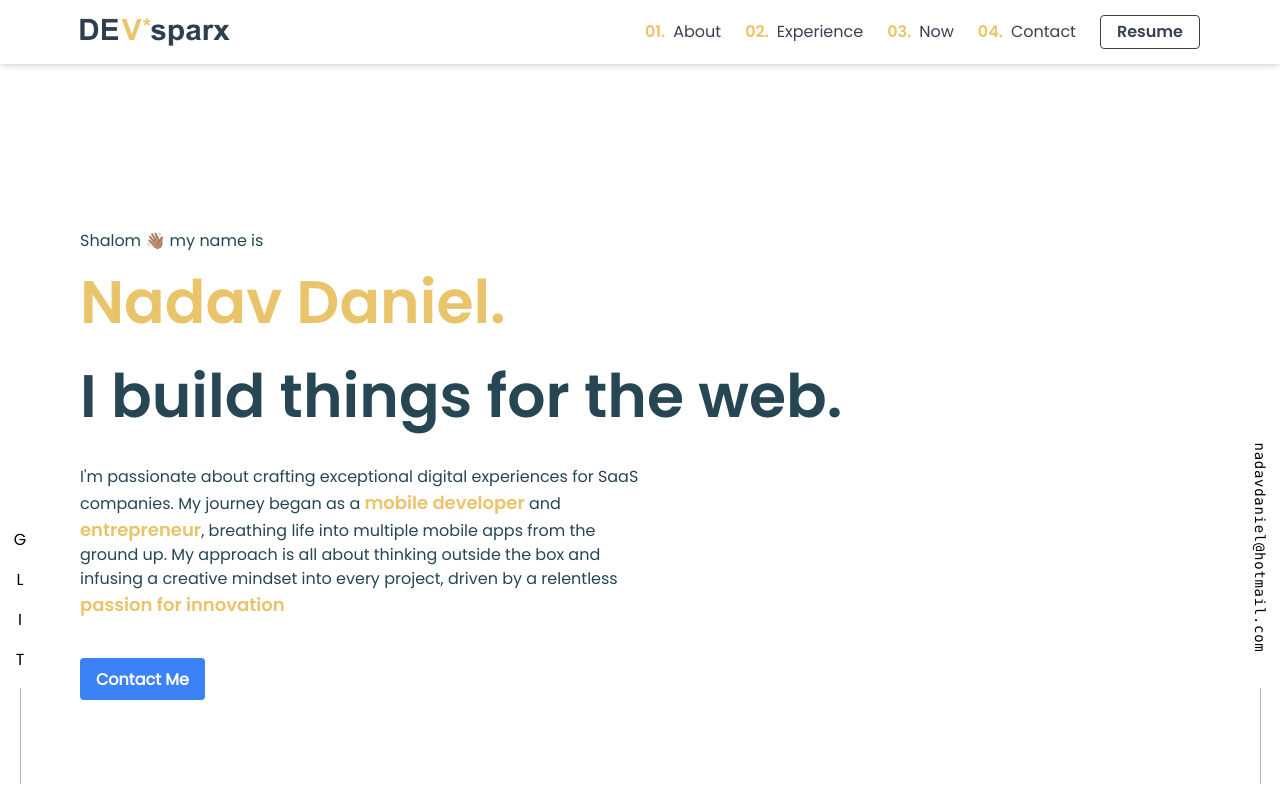
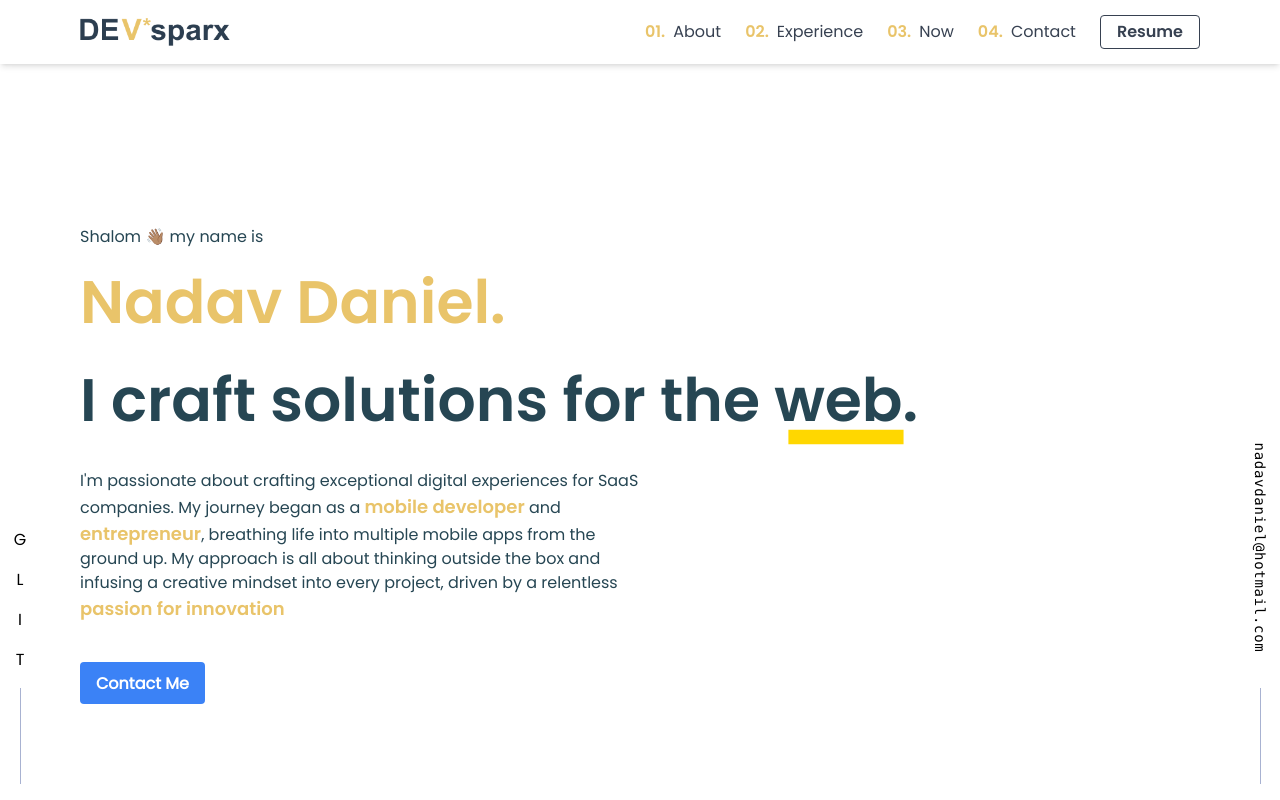
Before and after one commit to sparxHub/sparxHub, a Next.js app: page / in a window 1280 px wide. Shown: the top 800 px of the page. Built offline with nearby package versions, Linux system fonts and the light colour scheme; what tailwind-safelist-generator would draw is missing.

Commit message:
Add dynamic headline with SVG effect and shorter text

```diff
--- a/package.json
+++ b/package.json
@@ -20,6 +20,7 @@
 		"dotenv": "^16.3.1",
 		"eslint": "8.49.0",
 		"eslint-config-next": "13.4.19",
+		"framer-motion": "^12.0.1",
 		"next": "^13.5.6",
 		"next-sanity": "^5.5.10",
 		"postcss": "^8.4.35",
--- a/public/staticData.json
+++ b/public/staticData.json
@@ -1,7 +1,7 @@
 {
   "hero": {
     "greeting": "Shalom 👋🏽 my name is",
-  "headline": "I build things for the web.",
+    "headline": "I craft solutions for the \\web.",
     "fullName": "Nadav Daniel.",
     "description": {
       "_key": "dec0628ad0",
@@ -16,7 +16,9 @@
           "text": "mobile developer",
           "_key": "de3803698445",
           "_type": "span",
-        "marks": ["strong"]
+          "marks": [
+            "strong"
+          ]
         },
         {
           "_type": "span",
@@ -26,7 +28,9 @@
         },
         {
           "_type": "span",
-        "marks": ["strong"],
+          "marks": [
+            "strong"
+          ],
           "text": "entrepreneur",
           "_key": "57951bd94dee"
         },
@@ -40,7 +44,9 @@
           "text": "passion for innovation",
           "_key": "17769d7ae68d",
           "_type": "span",
-        "marks": ["strong"]
+          "marks": [
+            "strong"
+          ]
         }
       ],
       "markDefs": []
@@ -49,8 +55,7 @@
       "title": "Contact Me",
       "url": "https://google.com"
     }
-}
-,
+  },
   "about": {
     "skills": [
       "Java Enterprise",
--- a/src/app/page.js
+++ b/src/app/page.js
@@ -2,6 +2,7 @@
 
 import React, { useEffect, useState } from "react";
 import Skeleton from "react-loading-skeleton";
+import { motion } from "framer-motion";
 import AppBar from "@components/components/molecules/AppBar";
 import Footer from "@components/components/molecules/Footer";
 import Sidebar from "@components/components/Sidebar";
@@ -19,6 +20,38 @@ function LoadingGauge() {
   );
 }
 
+function splitHeadlineWithEffect(headline) {
+  if (!headline.includes("\\")) {
+    return headline; // Return as-is if no special marker
+  }
+
+  const parts = headline.split("\\"); // Split at the marker
+  return (
+    <>
+      {parts[0]}
+      <span className="relative inline-block">
+        <span className="relative z-10">{parts[1]}</span>
+        <svg
+          className="absolute -bottom-1 left-1/2 sm:left-0 transform -translate-x-1/2 sm:translate-x-0 w-4/5 sm:w-full h-6 z-0"
+          xmlns="http://www.w3.org/2000/svg"
+          viewBox="0 0 100 10"
+        >
+          <path
+            d="M10 5 H90"
+            stroke="#FFD700"
+            strokeWidth="10"
+            fill="none"
+            strokeDasharray="80"
+            strokeDashoffset="80"
+            className="doodle-path"
+          />
+        </svg>
+      </span>
+    </>
+  );
+}
+
+
 function Home() {
   const [heroData, setHeroData] = useState(null);
   const [aboutData, setAboutData] = useState(null);
@@ -26,6 +59,11 @@ function Home() {
   const [isLoading, setIsLoading] = useState(true);
 
   const isExportMode = process.env.NEXT_PUBLIC_EXPORT_MODE === "true";
+
+  const sectionVariants = {
+    hidden: { opacity: 0, y: 50 },
+    visible: { opacity: 1, y: 0, transition: { duration: 0.6 } },
+  };
 
   useEffect(() => {
     const fetchData = async () => {
@@ -81,26 +119,54 @@ function Home() {
         <Sidebar />
         <main className="container">
           {/* Hero Section */}
-          <section id="hero"  className="flex flex-col items-start justify-center min-h-screen px-6 sm:px-20 bg-gradient-to-b">
-            <p className="text-greeny-900">{heroData.greeting}</p>
-            <h1 className="font-poppins-semi-bold text-yellow-500 text-6xl mt-1">{heroData.fullName}</h1>
-            <h2 className="font-poppins-semi-bold text-greeny-900 mt-1 text-6xl whitespace-pre-line">
-              {heroData.headline}
+          <motion.section
+  id="hero"
+  className="flex flex-col items-center sm:items-start justify-center min-h-screen px-6 sm:px-20 bg-gradient-to-b"
+  initial="hidden"
+  animate="visible"
+  variants={sectionVariants}
+>
+  {/* Greeting */}
+  <p className="text-greeny-900 text-center sm:text-left">{heroData.greeting}</p>
+
+  {/* Full Name */}
+  <h1 className="font-poppins-semi-bold text-yellow-500 text-4xl sm:text-6xl mt-2 text-center sm:text-left">
+    {heroData.fullName}
+  </h1>
+
+  {/* Headline with Effect */}
+  <h2 className="font-poppins-semi-bold text-greeny-900 text-3xl sm:text-6xl mt-2 whitespace-pre-line text-center sm:text-left relative">
+    {splitHeadlineWithEffect(heroData.headline)}
   </h2>
-            <div className="mt-6 sm:w-4/6 lg:w-3/6">
-              <Paragraph markDefs={heroData.description.markDefs} boldClassName="font-poppins-semi-bold text-yellow-500">
+
+  {/* Description */}
+  <div className="mt-6 sm:w-4/6 lg:w-3/6 mx-auto sm:mx-0">
+    <Paragraph
+      markDefs={heroData.description.markDefs}
+      boldClassName="font-poppins-semi-bold text-yellow-500"
+      className="text-center sm:text-left"
+    >
       {heroData.description.children}
     </Paragraph>
   </div>
-            <div className="mt-6">
+
+  {/* Call-to-Action */}
+  <div className="mt-6 flex justify-center sm:justify-start">
     <Button href={heroData.cta.url} className="text-white bg-blue-500">
       {heroData.cta.title}
     </Button>
   </div>
-          </section>
+</motion.section>
 
           {/* About Section */}
-          <section id="about"  className="grid grid-cols-1 md:grid-cols-12 gap-4 justify-center min-h-[75vh] px-6 sm:px-20 scroll-mt-16">
+          <motion.section
+            id="about"
+            className="grid grid-cols-1 md:grid-cols-12 gap-4 justify-center min-h-[75vh] px-6 sm:px-20 scroll-mt-16"
+            initial="hidden"
+            whileInView="visible"
+            viewport={{ once: true, amount: 0.2 }}
+            variants={sectionVariants}
+          >
             <div className="hidden md:block md:col-span-1"></div>
             <div className="flex flex-col items-start justify-start md:col-span-6">
               <SectionTitle number={1} title="About" />
@@ -122,10 +188,17 @@ function Home() {
               <img src="https://via.placeholder.com/150" alt="Placeholder" />
             </div>
             <div className="hidden md:block md:col-span-1"></div>
-          </section>
+          </motion.section>
 
           {/* Experience Section */}
-          <section id="experience" className="grid grid-cols-1 sm:grid-cols-12 gap-4 min-h-[75vh] px-6 sm:px-20 scroll-mt-16">
+          <motion.section
+            id="experience"
+            className="grid grid-cols-1 sm:grid-cols-12 gap-4 min-h-[75vh] px-6 sm:px-20 scroll-mt-16"
+            initial="hidden"
+            whileInView="visible"
+            viewport={{ once: true, amount: 0.2 }}
+            variants={sectionVariants}
+          >
             <div className="hidden sm:block sm:col-span-3"></div>
             <div className="items-start justify-start sm:col-span-6">
               <SectionTitle number={2} title="Experience" />
@@ -151,10 +224,17 @@ function Home() {
               />
             </div>
             <div className="hidden sm:block sm:col-span-3"></div>
-          </section>
+          </motion.section>
 
           {/* Now Section */}
-          <section id="now" className="grid grid-cols-1 md:grid-cols-12 gap-4 min-h-[75vh] px-6 sm:px-20 scroll-mt-16">
+          <motion.section
+            id="now"
+            className="grid grid-cols-1 md:grid-cols-12 gap-4 min-h-[75vh] px-6 sm:px-20 scroll-mt-16"
+            initial="hidden"
+            whileInView="visible"
+            viewport={{ once: true, amount: 0.2 }}
+            variants={sectionVariants}
+          >
             <div className="hidden md:block md:col-span-1"></div>
             <div className="flex flex-col items-start justify-start md:col-span-6">
               <SectionTitle number={3} title="Now" />
@@ -169,7 +249,7 @@ function Home() {
               )}
             </div>
             <div className="hidden md:block md:col-span-1"></div>
-          </section>
+          </motion.section>
         </main>
         <RightSidebar />
       </div>
--- a/src/styles/globals.css
+++ b/src/styles/globals.css
@@ -192,3 +192,18 @@ body {
     )
     rgb(var(--background-start-rgb));
 }
+
+/* Keyframe for the stroke animation */
+@keyframes drawLine {
+  0% {
+    stroke-dashoffset: 80; /* Start with the line hidden */
+  }
+  100% {
+    stroke-dashoffset: 0; /* Fully reveal the line */
+  }
+}
+
+/* Apply animation to the doodle path */
+.doodle-path {
+  animation: drawLine 1.5s ease-in-out forwards; /* Runs once and stays visible */
+}
```
Also changed, not shown: 1 other file (tests, documents, lock files or other folders). Lines whose indentation alone changed are shown as unchanged.
